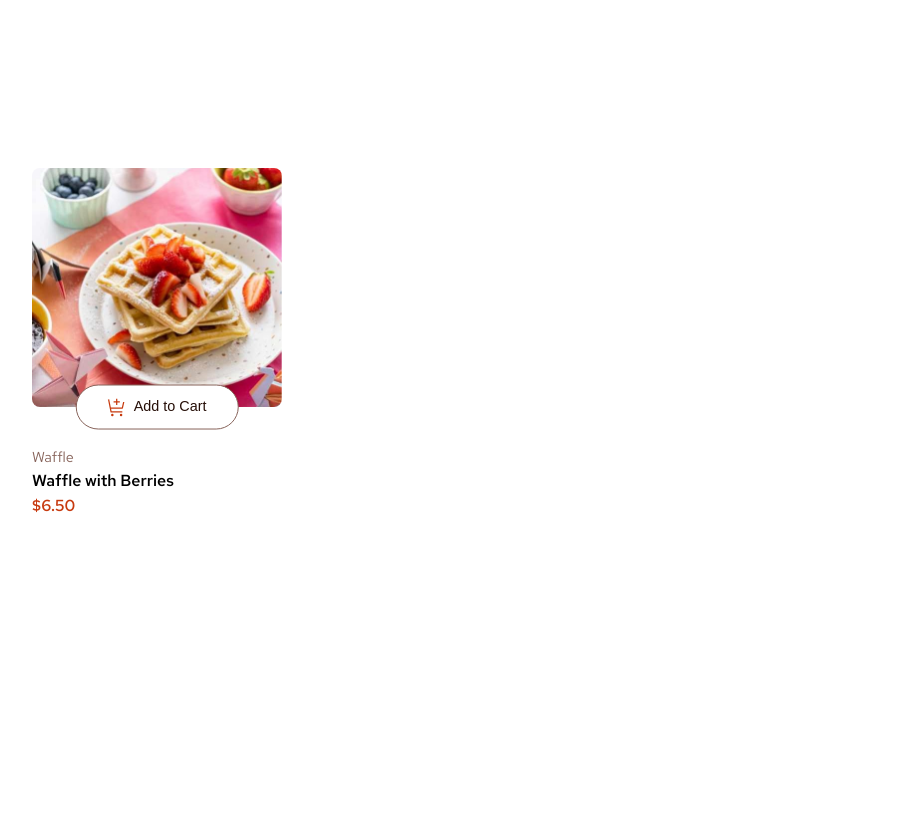
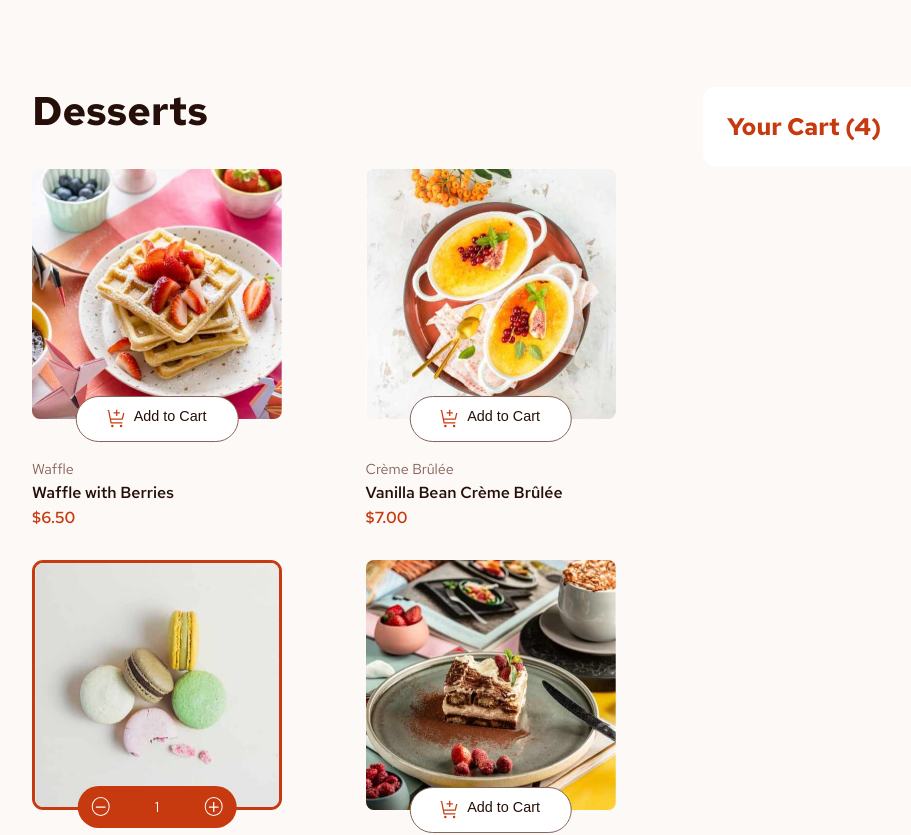
Before and after one commit to Ah-Ibrahim/Desserts-list-with-cart, a React (Vite) app: page / in a window 1280 px wide. Shown: the top 835 px of the page, without its empty margins (80-991 px from the left). Before the commit the page ends 800 px from the top, so only its background shows below. Built offline with nearby package versions, Linux system fonts and the light colour scheme.

Commit message:
Added Cart Element with basic UI implemention

```diff
--- a/src/App.css
+++ b/src/App.css
@@ -0,0 +1,18 @@
+:root {
+    --red: hsl(14, 86%, 42%);
+    --green: hsl(159, 69%, 38%);
+    --white: #fff;
+
+    --rose-50: hsl(20, 50%, 98%);
+    --rose-100: hsl(13, 31%, 94%);
+    --rose-300: hsl(14, 25%, 72%);
+    --rose-400: hsl(7, 20%, 60%);
+    --rose-500: hsl(12, 20%, 44%);
+    --rose-900: hsl(14, 65%, 9%);
+}
+
+
+.app {
+    padding: 5.25rem 7rem;
+    background-color: var(--rose-50);
+}
--- a/src/App.jsx
+++ b/src/App.jsx
@@ -1,22 +1,32 @@
 import './App.css';
 import DesertsContainer from './components/DesertsContainer';
 import DesertsCard from './components/DesertsCard';
-
-const itemData = {
-	id: 1,
-	image: {
-		desktop: '/images/image-waffle-desktop.jpg',
-	},
-	category: 'Waffle',
-	name: 'Waffle with Berries',
-	price: 6.5,
-	quantity: 0,
-};
+import DesertsData from './data.json';
+import { useState } from 'react';
 
 function App() {
+	// Preprocessing Data from json file
+	const [Deserts, setDeserts] = useState(
+		DesertsData.map((item, index) => {
+			return {
+				...item,
+				id: index,
+				image: {
+					desktop: item.image.desktop.replace('./assets', ''),
+					mobile: item.image.mobile.replace('./assets', ''),
+					thumbnail: item.image.thumbnail.replace('./assets', ''),
+					tablet: item.image.tablet.replace('./assets', ''),
+				},
+				// TODO: Remove Random Generation
+				quantity: Math.random() > 0.5 ? 1 : 0,
+			};
+		})
+	);
+	console.log(Deserts);
+
 	return (
 		<main className="app">
-			<DesertsCard itemData={itemData} />
+			<DesertsContainer Deserts={Deserts} setDeserts={setDeserts} />
 		</main>
 	);
 }
--- /dev/null
+++ b/src/components/Cart.css
@@ -0,0 +1,24 @@
+.cart-container {
+    background-color: var(--white);
+    padding: 1.5rem;
+    /* width: 385px; */
+    margin-top: 0.2rem;
+    border-radius: 0.75rem;
+    height: max-content;
+}
+
+.cart-container__heading {
+    color: var(--red);
+}
+
+.cart-container__desc {
+    text-align: center;
+    font-size: 0.9rem;
+    margin-bottom: 1rem;
+    color: var(--rose-500);
+    font-weight: 500;
+}
+
+.cart-container__desc .empty-cart {
+    margin: 2.5rem 0 0.75rem;
+}
--- /dev/null
+++ b/src/components/Cart.jsx
@@ -0,0 +1,30 @@
+import './Cart.css';
+import EmptyCart from '../assets/images/illustration-empty-cart.svg';
+
+function Cart({ Deserts, setDeserts }) {
+	const selectedItems = Deserts.filter((item) => item.quantity > 0);
+	const totalQuantity = selectedItems.reduce((accumulator, item) => accumulator + item.quantity, 0);
+
+	if (totalQuantity > 0) {
+		return (
+			<aside className="cart-container">
+				<h2 className="cart-container__heading">Your Cart ({totalQuantity})</h2>
+				<div className="cart-container__body"></div>
+			</aside>
+		);
+	} else if (totalQuantity === 0) {
+		return (
+			<aside className="cart-container">
+				<h2 className="cart-container__heading">Your Cart ({totalQuantity})</h2>
+				<div className="cart-container__desc">
+					<img className="empty-cart" src={EmptyCart} alt="Empty Cart Image" />
+					<div className="text">Your added items will appear here</div>
+				</div>
+			</aside>
+		);
+	} else {
+		throw new Error('Unexpected Quantity Value!');
+	}
+}
+
+export default Cart;
--- a/src/components/DesertsCard.css
+++ b/src/components/DesertsCard.css
@@ -5,7 +5,7 @@
 }
 
 .item {
-    margin: 10.5rem 7rem;
+    /* margin: 10.5rem 7rem; */
     width: 250px;
 }
 
@@ -23,6 +23,7 @@
     border-radius: 0.5rem;
     display: block;
     max-width: 100%;
+    aspect-ratio: 1;
 }
 
 .item__desc {
@@ -57,6 +58,7 @@
     bottom: 0;
     transform: translate(-50%, 50%);
     width: 65%;
+    align-content: center;
 }
 
 .btn--main {
@@ -108,3 +110,10 @@
 .btn--icon:hover svg {
     fill: var(--red);
 }
+
+/* Selected State */
+
+.item__figure--selected {
+    border: 3px solid var(--red);
+    border-radius: 0.7rem;
+}
--- a/src/components/DesertsCard.jsx
+++ b/src/components/DesertsCard.jsx
@@ -1,8 +1,5 @@
 import './DesertsCard.css';
 import addToCartImg from '../assets/images/icon-add-to-cart.svg';
-import iconIncrement from '../assets/images/icon-increment-quantity.svg';
-import iconDecrement from '../assets/images/icon-decrement-quantity.svg';
-import { useEffect } from 'react';
 
 function DesertsCardButton({ quantity, onClick, children }) {
 	if (!quantity) {
@@ -40,7 +37,7 @@ function DesertsCardButton({ quantity, onClick, children }) {
 // 	quantity: 0,
 // };
 
-function DesertsCard({ itemData }) {
+function DesertsCard({ itemData, setDeserts }) {
 	// console.log(itemData);
 	const itemId = itemData?.id ?? 0;
 	const itemImgSrc = itemData?.image?.desktop ?? {};
--- a/src/components/DesertsContainer.css
+++ b/src/components/DesertsContainer.css
@@ -0,0 +1,6 @@
+.container {
+    color: var(--rose-900);
+    display: grid;
+    grid-template-columns: 1fr minmax(300px, 385px);
+    gap: 1rem;
+}
--- a/src/components/DesertsContainer.jsx
+++ b/src/components/DesertsContainer.jsx
@@ -1,13 +1,12 @@
+import Cart from './Cart';
 import './DesertsContainer.css';
 import DesertsList from './DesertsList';
 
-function DesertsContainer() {
+function DesertsContainer({ Deserts, setDeserts }) {
 	return (
 		<section className="container">
-			<DesertsList />
-			<aside>
-				<Cart />
-			</aside>
+			<DesertsList Deserts={Deserts} setDeserts={setDeserts} />
+			<Cart Deserts={Deserts} setDeserts={setDeserts} />
 		</section>
 	);
 }
--- a/src/components/DesertsList.css
+++ b/src/components/DesertsList.css
@@ -0,0 +1,10 @@
+.heading {
+    font-size: 2.5rem;
+    margin-bottom: 2rem;
+}
+
+.cards-container {
+    display: grid;
+    grid-template-columns: repeat(auto-fit, minmax(250px, 1fr));
+    gap: 2rem 0.75rem;
+}
--- a/src/components/DesertsList.jsx
+++ b/src/components/DesertsList.jsx
@@ -1,27 +1,15 @@
 import './DesertsList.css';
 import DesertsCard from './DesertsCard';
 
-const itemData = {
-	id: 1,
-	imgSrc: '/',
-	category: 'Waffle',
-	name: 'Waffle with Berries',
-	price: 6.5,
-	quantity: 0,
-};
-
-function DesertsList({ list }) {
-	// const items = list.map((item, index) => {
-	// 	<li key={index}>
-	// 		<DesertsCard />
-	// 	</li>;
-	// });
+function DesertsList({ Deserts, setDeserts }) {
+	const items = Deserts.map((item) => {
+		return <DesertsCard key={item.id} itemData={item} setDeserts={setDeserts} />;
+	});
 
 	return (
-		<div>
-			<h1>Deserts</h1>
-			{/* <ul>{items}</ul> */}
-			<DesertsCard itemData={itemData} />
+		<div className="list">
+			<h1 className="heading">Desserts</h1>
+			<div className="cards-container">{items}</div>
 		</div>
 	);
 }
--- a/src/index.css
+++ b/src/index.css
@@ -1,19 +1,6 @@
 @font-face {
   font-family: 'Red Hat Text';
   src: url('./assets/fonts/RedHatText-VariableFont_wght.ttf');
-}
-
-:root {
-  --red: hsl(14, 86%, 42%);
-  --green: hsl(159, 69%, 38%);
-  --white: #fff;
-
-  --rose-50: hsl(20, 50%, 98%);
-  --rose-100: hsl(13, 31%, 94%);
-  --rose-300: hsl(14, 25%, 72%);
-  --rose-400: hsl(7, 20%, 60%);
-  --rose-500: hsl(12, 20%, 44%);
-  --rose-900: hsl(14, 65%, 9%);
 }
 
 html {
```
